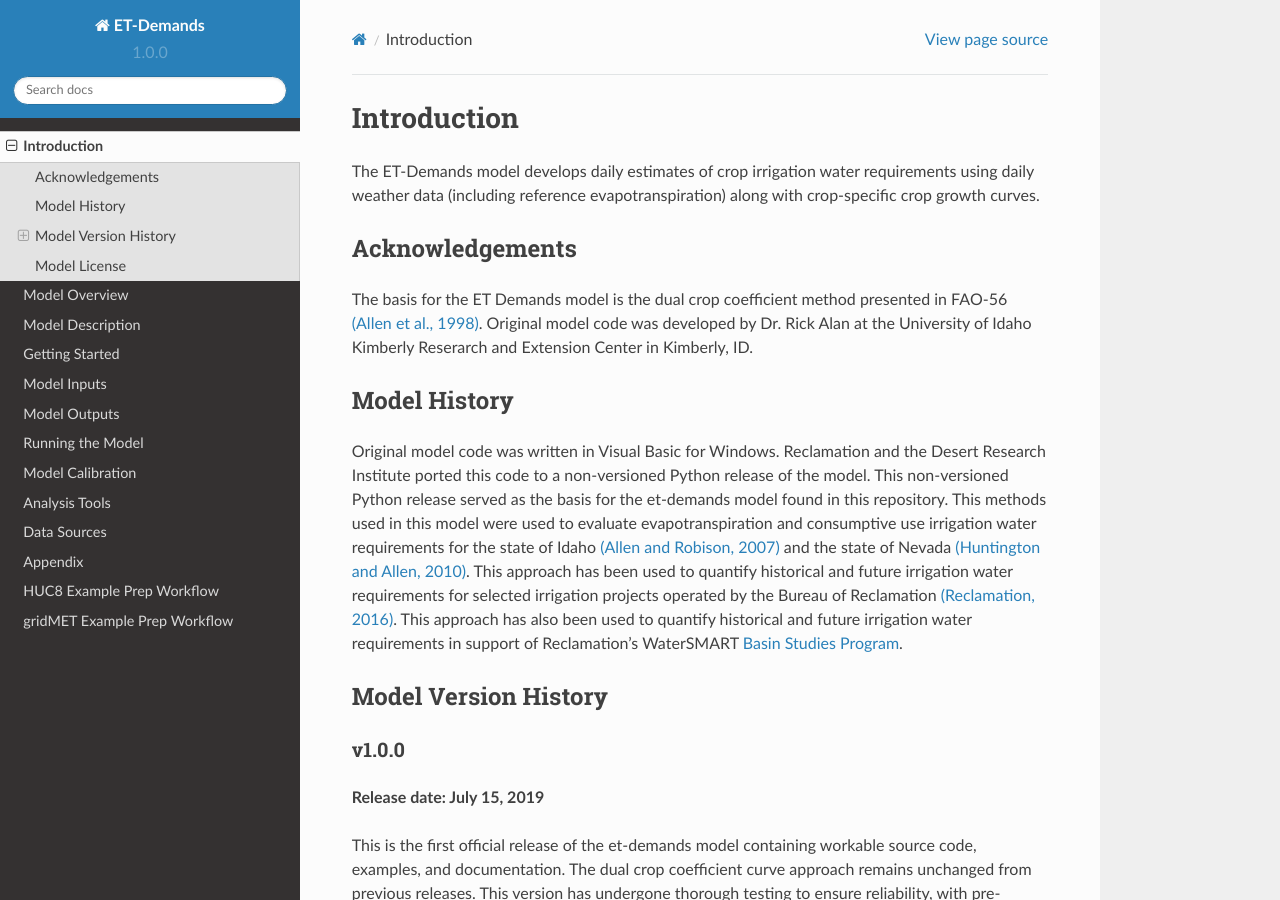
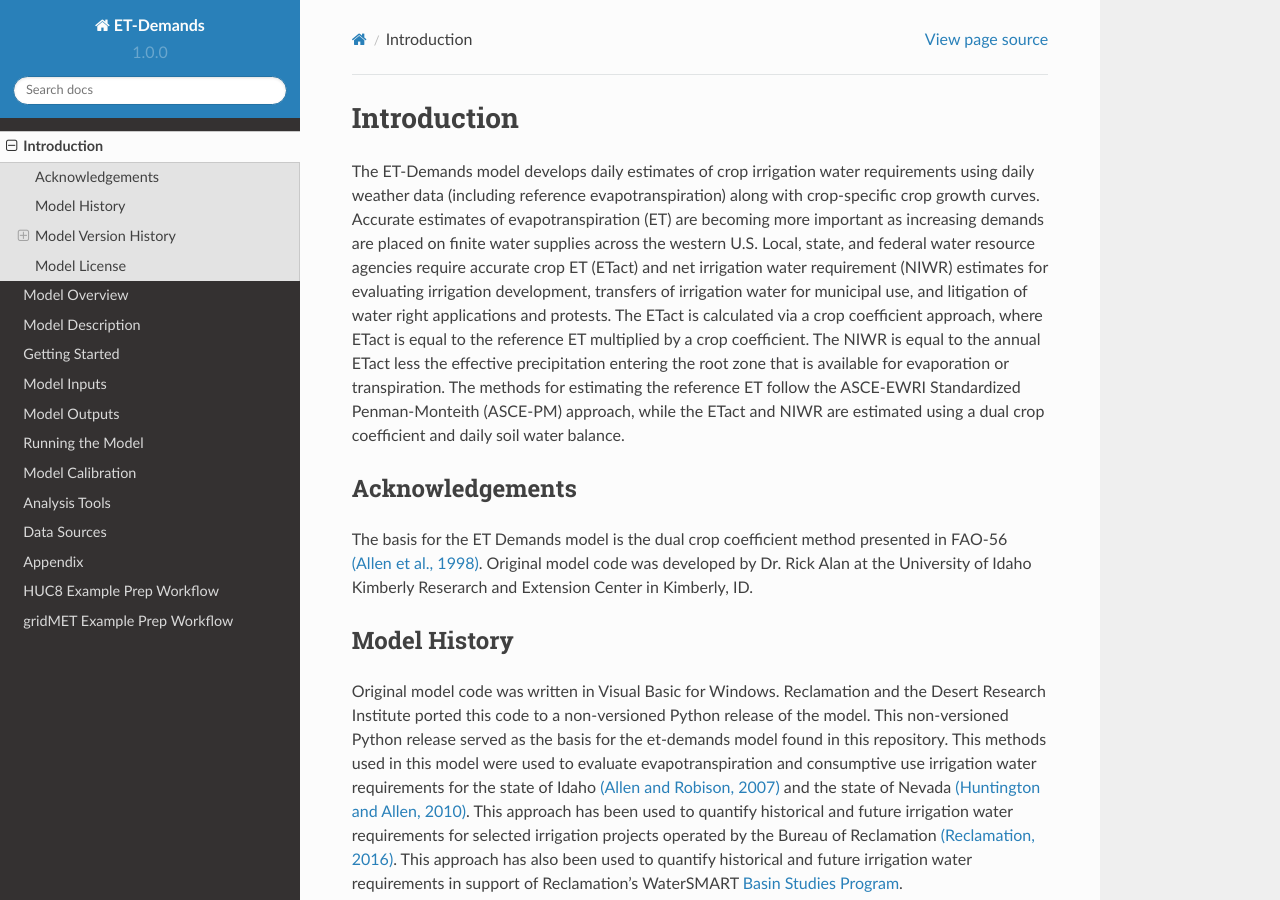
Before and after one commit to DOI-BOR/et-demands, a Sphinx documentation site: the page built from docs/introduction.rst, in a window 1280 px wide and 900 px high. Built offline with Sphinx 7.4.7 and the Read the Docs theme 2.0.0, drawn with Linux system fonts in a browser that asks for light colours.

Commit message:
Update introduction.rst
Added additional introduction text from Huntington "Evapotranspiration and Net Irrigation Water Requirements for Nevada" report.

```diff
--- a/docs/introduction.rst
+++ b/docs/introduction.rst
@@ -2,7 +2,18 @@
 ============
 The ET-Demands model develops daily estimates of crop irrigation water requirements
 using daily weather data (including reference evapotranspiration) along with
-crop-specific crop growth curves.
+crop-specific crop growth curves. Accurate estimates of evapotranspiration (ET) are becoming more important as
+increasing demands are placed on finite water supplies across the western
+U.S. Local, state, and federal water resource agencies require accurate crop ET (ETact)
+and net irrigation water requirement (NIWR) estimates for evaluating irrigation
+development, transfers of irrigation water for municipal use, and litigation of water right
+applications and protests. The ETact is calculated via a crop coefficient approach,
+where ETact is equal to the reference ET multiplied by a crop coefficient. The NIWR is
+equal to the annual ETact less the effective precipitation entering the root zone that is
+available for evaporation or transpiration. The methods for estimating the
+reference ET follow the ASCE-EWRI Standardized Penman-Monteith (ASCE-PM)
+approach, while the ETact and NIWR are estimated using a dual crop coefficient and
+daily soil water balance.
 
 Acknowledgements
 ----------------
```
